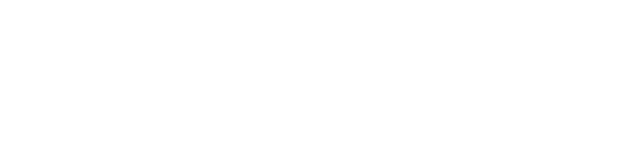
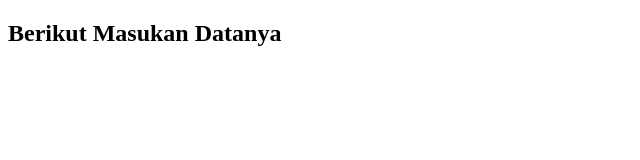
Before and after one commit to andriawan96/tesruanggit, a plain HTML site: page index.html in a window 1280 px wide. Shown: the whole page, without its empty margins (0-640 px from the left). Drawn offline with Linux system fonts and the light colour scheme.

```diff
--- a/index.html
+++ b/index.html
@@ -4,9 +4,9 @@
     <meta charset="UTF-8">
     <meta http-equiv="X-UA-Compatible" content="IE=edge">
     <meta name="viewport" content="width=device-width, initial-scale=1.0">
-    <title>Document</title>
+    <title>Aplikasi Mencari Sumber Emas</title>
 </head>
 <body>
-
+    <h2>Berikut Masukan Datanya</h2>
 </body>
 </html>
```
